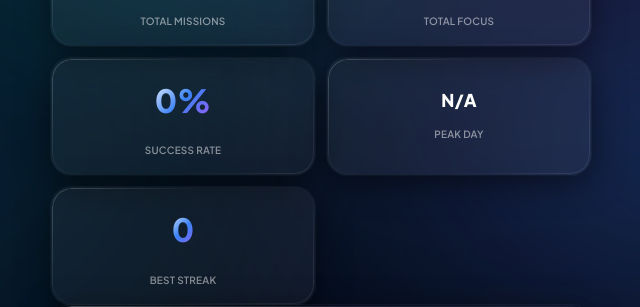
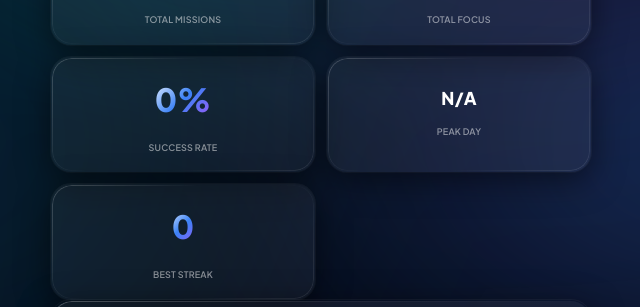
Before and after one commit to huzef-zo/Studyflow, a plain HTML site: page history.html in a window 1280 px wide. Shown: the part 493-800 px from the top of the page, 459-1099 px from the left. Drawn offline with Linux system fonts and the light colour scheme.

Commit message:
Decrease font size of stat-pill-label

```diff
--- a/css/style.css
+++ b/css/style.css
@@ -937,7 +937,7 @@
 }
 
 .stat-pill-value { font-weight: 800; font-size: 18px; }
-.stat-pill-label { font-size: 10px; color: var(--text-muted); font-weight: 600; text-transform: uppercase; letter-spacing: 0.02em; }
+.stat-pill-label { font-size: 9px; color: var(--text-muted); font-weight: 600; text-transform: uppercase; letter-spacing: 0.02em; }
 
 /* ============================================
    Progress Bars
```
